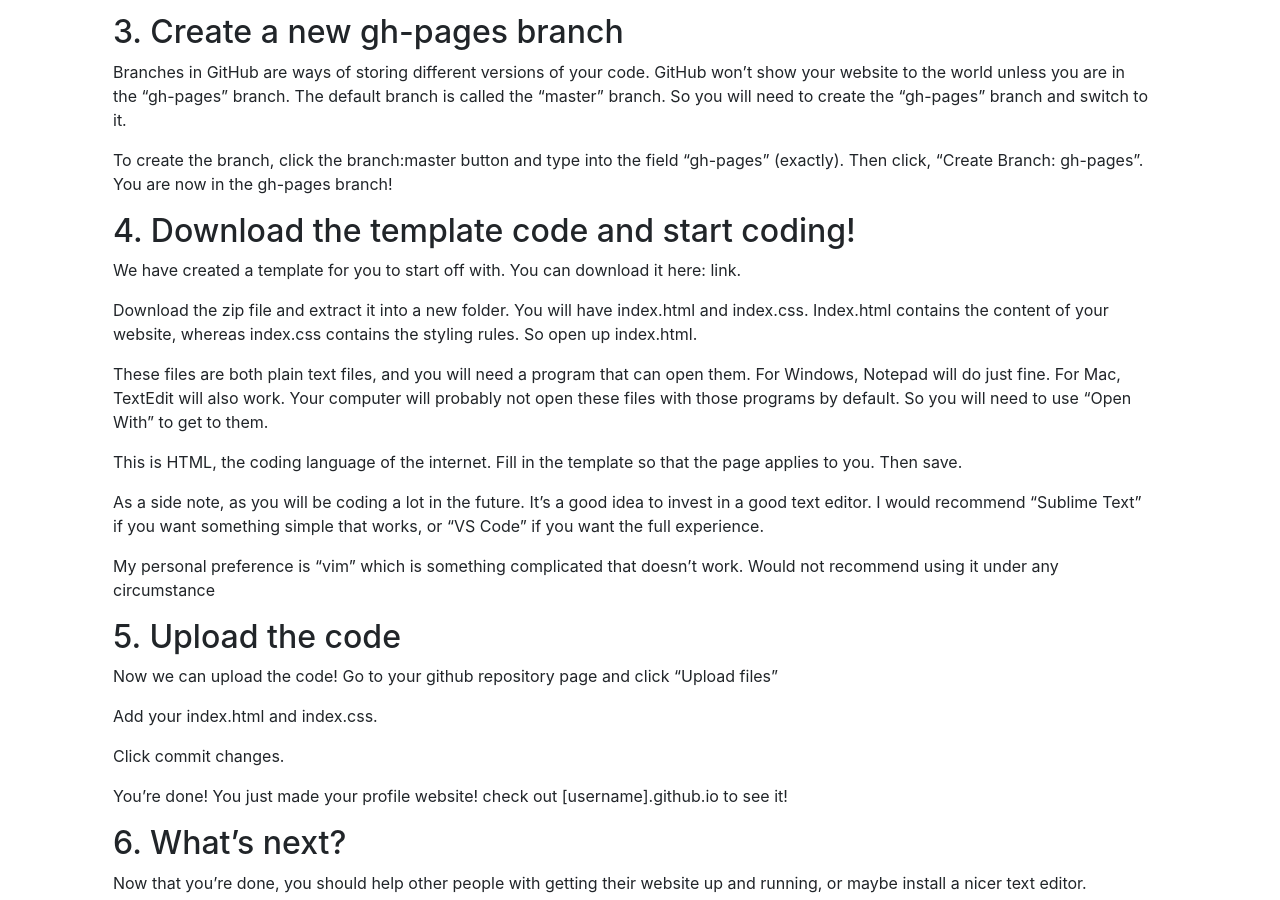
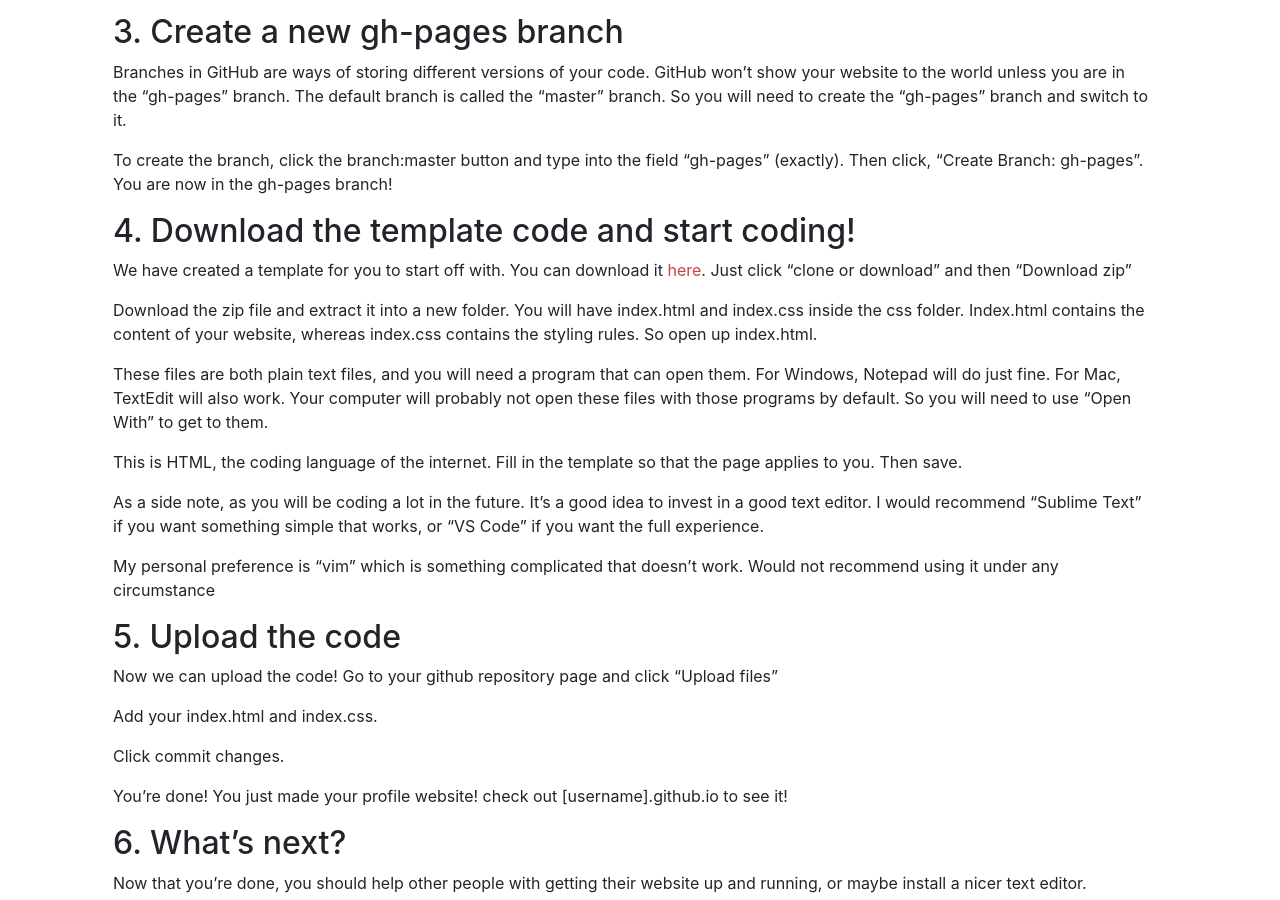
Before and after one commit to rmit-programming-club/rmit-programming-club.github.io, a Jekyll site: the page built from _posts/2019-02-16-Create-your-own-profile-page.md, in a window 1280 px wide and 900 px high, scrolled down 1442 px. Built offline with Jekyll 4.4.1, drawn with Linux system fonts in a browser that asks for light colours; nearby versions of some CDN libraries.

Commit message:
Update link on profile page

```diff
--- a/_posts/2019-02-16-Create-your-own-profile-page.md
+++ b/_posts/2019-02-16-Create-your-own-profile-page.md
@@ -71,11 +71,11 @@ To create the branch, click the branch:master button and type into the field
 gh-pages branch!
 
 ## 4. Download the template code and start coding!
-We have created a template for you to start off with. You can download it here:
-link.
+We have created a template for you to start off with. You can download it [here](https://github.com/patrickmfsd/simpleProfile.github.io).
+Just click "clone or download" and then "Download zip"
 
 Download the zip file and extract it into a new folder. You will have index.html
-and index.css. Index.html contains the content of your website, whereas index.css
+and index.css inside the css folder. Index.html contains the content of your website, whereas index.css
 contains the styling rules. So open up index.html.
 
 These files are both plain text files, and you will need a program that can open
```
